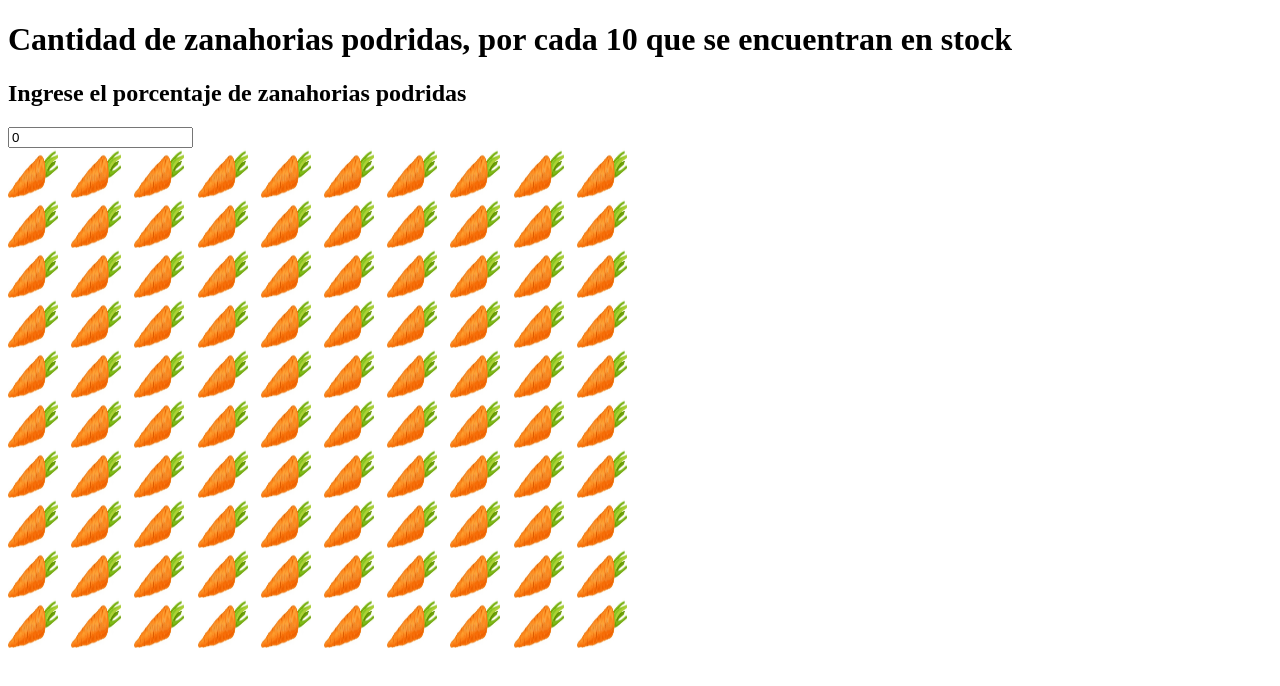
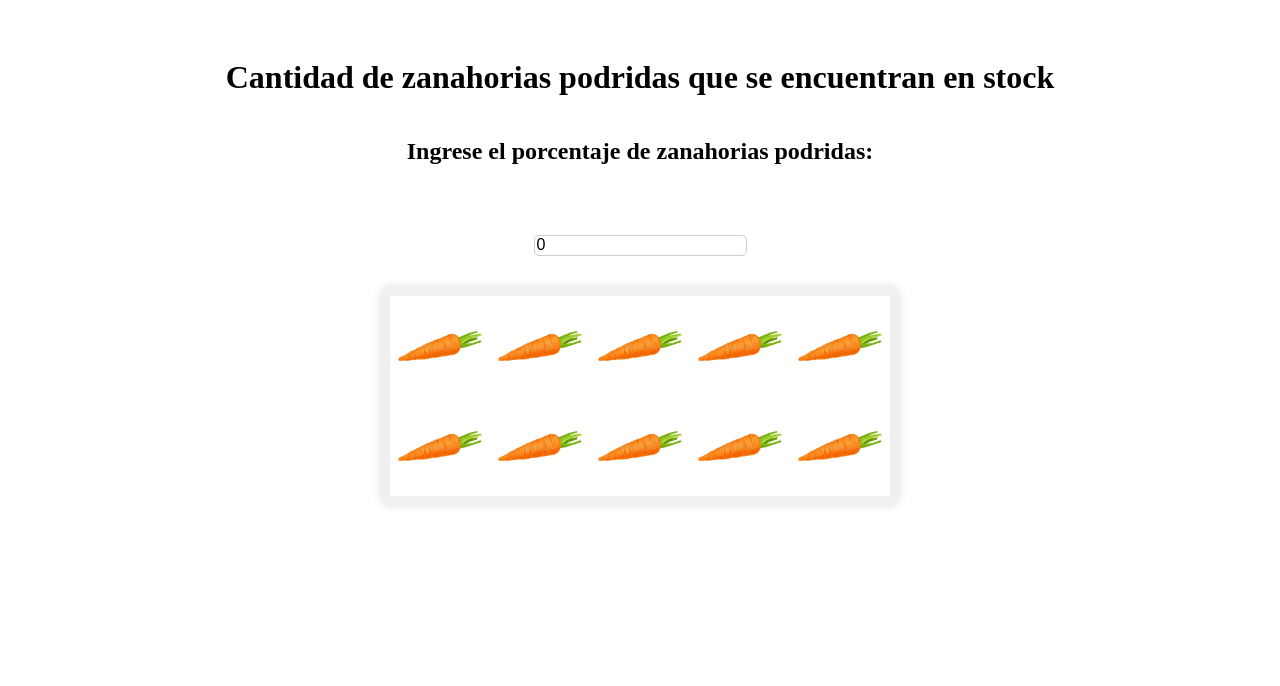
Before and after one commit to juani-castore/visualizacion_TP1_Castore_Caracoix, a Svelte app: page / in a window 1280 px wide. Shown: the top 686 px of the page. Built offline with nearby package versions, Linux system fonts and the light colour scheme; the HTML template or start-up script is replaced by a standard one.

Commit message:
dejandolo lindo

```diff
--- a/src/App.svelte
+++ b/src/App.svelte
@@ -1,20 +1,20 @@
 <!-- Script JS -->
 <script>
     var x = 0;
-    //x = Math.round(x/10)
     // comente esto porque me arruinaba la vida
-    const images = []
+    var images = []
 
     function updateImages(){
-        if(x>100){ // este if lo agregue porque si no te mete tantas imagenes como quieras
+        if(x>100 || x<-100){ // este if lo agregue porque si no te mete tantas imagenes como quieras
             x=100 // esto limita el numero de imagenes a 10
         }
-        images.length = 0
-        for(let i =0;i<x;i++ ){
-            images.push("./images/podrida2.png")
+        images = []
+
+        for(let i =0;i<Math.abs(Math.round(x/10));i++ ){
+            images.push("./images/podrida1.png")
         }
-        for(let i=0;i<100-x;i++){
-            images.push("./images/zanahoria2.jpg")
+        for(let i=0;i<10-Math.abs(Math.round(x/10));i++){
+            images.push("./images/zanahoria.webp")
         }
     }
     /*
@@ -26,14 +26,15 @@
     }
     */
     $: updateImages();
-    console.log(x)
 </script>
 
 <!-- Estructura contenido HTML -->
 <!-- cantidad de tiempo de vida de la zanahoria o x% zanahorias podridas doenfjwebfjbweflkdflsdn -->
-<h1>Cantidad de zanahorias podridas, por cada 10 que se encuentran en stock</h1>
-<h2>Ingrese el porcentaje de zanahorias podridas</h2>
+<div class="header">
+<h1>Cantidad de zanahorias podridas que se encuentran en stock</h1>
+<h2>Ingrese el porcentaje de zanahorias podridas:</h2>
 <input type="number" bind:value={x} on:input={updateImages}>
+</div>
 <div class="container">
   <div class="grid">
       {#each images as image}
@@ -44,24 +45,48 @@
 <!-- Estilos CSS -->
 <style>
 
+input{
+    padding-top: 0px;
+    border-radius: 5px;
+    border: 1px solid #ccc;
+    font-size: 16px;
+}
+.header{
+    display: flex;
+    justify-content: center;
+    align-items: center;
+    flex-direction: column;
+    padding: 30px   20px ;
+    width: 1000px;
+    margin:auto;
+}
 .container {
     display: flex;
     justify-content: center;
     align-items: flex-start;
-    height: 100vh; /* El contenedor ocupa el 100% del viewport en altura */
+    height: 60vh; /* El contenedor ocupa el 100% del viewport en altura */
 }
 .grid {
   display: grid;
-  grid-template-columns: repeat(10, 0.05fr);
+  grid-template-columns: repeat(5, 1fr);
   grid-gap: 0.01px;
-  grid-auto-rows: minmax(0.05, auto);
-  max-width: 100%;
-  width: 100%;
+  grid-auto-rows: minmax(2, auto);
   max-height: 90vh;
-  margin: 0 auto;
+    overflow: auto;
+    padding: 10px;
+    border-radius: 10px;
+    background-color: #f0f0f0;
+    box-shadow: 0 0 10px rgba(0, 0, 0, 0.1);
+
 }
 img{
-    height: 50px;
-    width: 50px;
+    height: 100px;
+    width: 100px;;
+}
+h2{
+    padding-bottom: 50px;
+    text-align: center; }
+h1{
+    text-align: center;
 }
 </style>
```
Also changed, not shown: public/images/podrida.png, public/images/podrida1.png.
